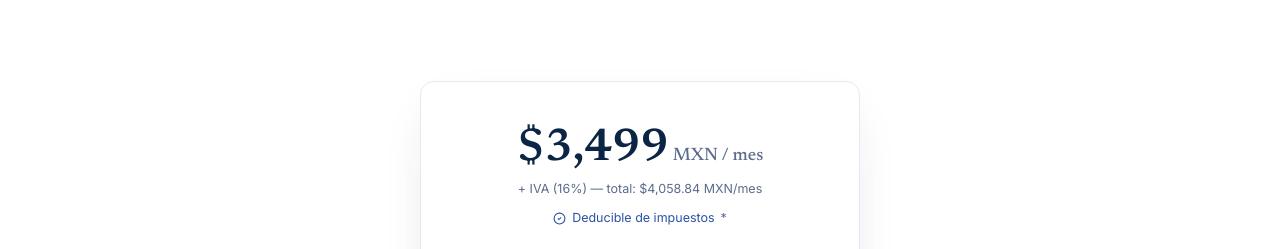
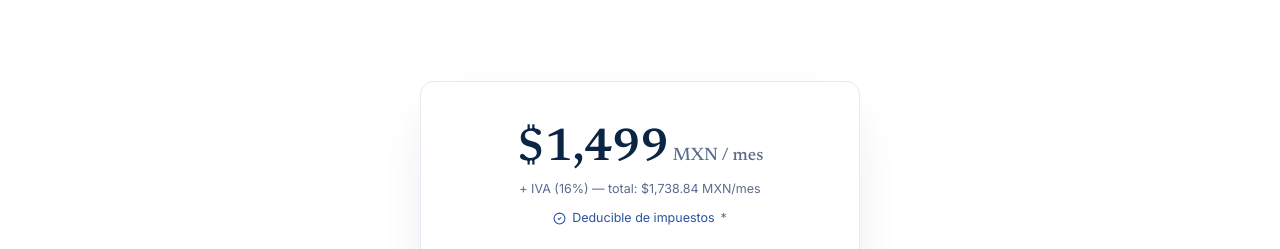
Before and after one commit to mapv042/Hannibal, a Next.js app in the folder hannibal-dashboard/: page / in a window 1280 px wide. Shown: the part 2940-3189 px from the top of the page. Built offline with nearby package versions, Linux system fonts and the light colour scheme.

Commit message:
change on pricing

```diff
--- a/hannibal-dashboard/src/components/landing/Pricing.tsx
+++ b/hannibal-dashboard/src/components/landing/Pricing.tsx
@@ -17,12 +17,12 @@ export function Pricing() {
             only surface on the page that lifts off the paper. */}
         <div className="max-w-[440px] mx-auto bg-white border border-line rounded-3xl px-10 py-11 shadow-lg">
           <div className="font-serif text-[46px] font-semibold text-navy leading-none">
-            $3,499
+            $1,499
             <span className="text-lg font-normal text-slate"> MXN / mes</span>
           </div>
 
           <div className="text-[12.5px] text-slate mt-2">
-            + IVA (16%) — total: $4,058.84 MXN/mes
+            + IVA (16%) — total: $1,738.84 MXN/mes
           </div>
 
           <div className="inline-flex items-center gap-1.5 text-[12.5px] text-accent mt-2.5 mb-6">
```
